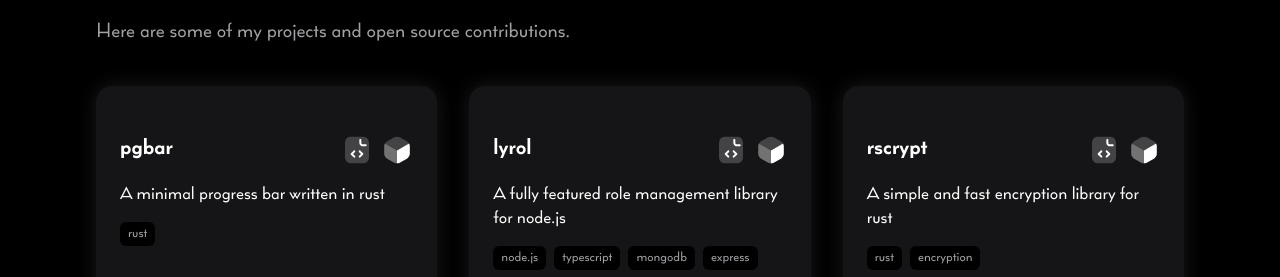
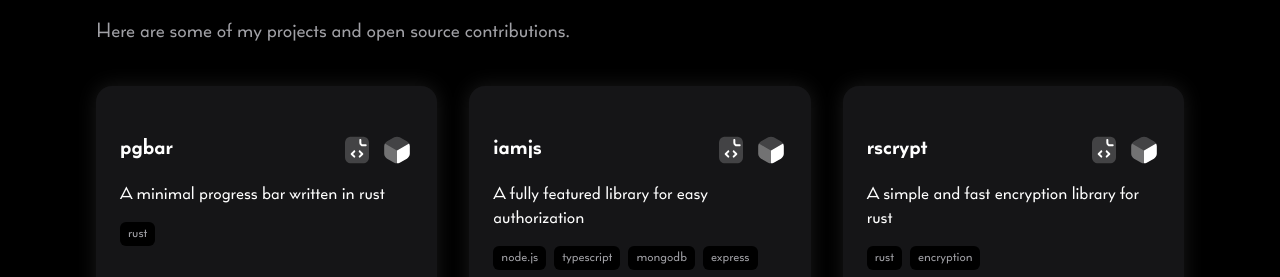
Before and after one commit to triyanox/website, a Next.js app: page / in a window 1280 px wide. Shown: the part 1150-1427 px from the top of the page. Built offline with nearby package versions, Linux system fonts and the light colour scheme.

Commit message:
Update Projects.tsx 🖥️

```diff
--- a/components/home/Projects.tsx
+++ b/components/home/Projects.tsx
@@ -14,11 +14,11 @@ const ProjectList = [
     tags: ["rust"],
   },
   {
-    id: "lyrol",
-    title: "lyrol",
-    summary: "A fully featured role management library for node.js",
-    github: "https://github.com/triyanox/lyrol",
-    package: "https://www.npmjs.com/package/lyrol",
+    id: "iamjs",
+    title: "iamjs",
+    summary: "A fully featured library for easy authorization",
+    github: "https://github.com/triyanox/iamjs",
+    package: "https://www.npmjs.com/org/iamjs",
     tags: ["node.js", "typescript", "mongodb", "express", "react"],
   },
   {
```
